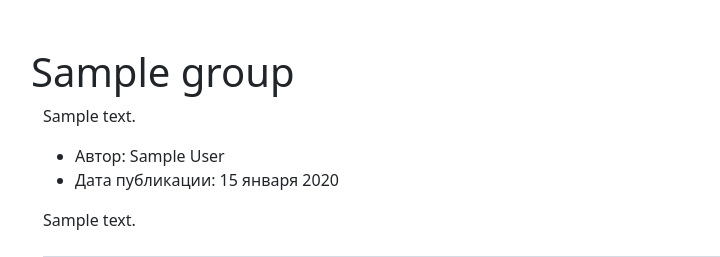
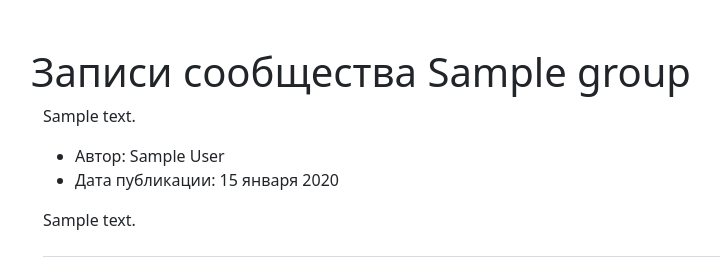
Before and after one commit to Mikhail-Kushnerev/Social-Network-Yatube, a Django app: a page that uses yatube/templates/posts/group_list.html in a window 1280 px wide. Shown: the part 56-313 px from the top of the page, without its empty margins (51-771 px from the left). Run offline with Django 3.2, Linux system fonts and the light colour scheme; tables that the repository leaves empty hold one stand-in row (values such as "Sample post"); grey boxes marked "Sample" are stand-in pictures; some libraries are stand-ins or nearby versions.

```diff
--- a/yatube/posts/views.py
+++ b/yatube/posts/views.py
@@ -28,7 +28,7 @@ def group_posts(request, slug):
         Group,
         slug=slug
     )
-    title = f'Записи сообщества {group.title}'
+    title = f'Записи сообщества {group}'
     description = group.description
     posts = group.group_post.all()
     context = {
--- a/yatube/templates/posts/group_list.html
+++ b/yatube/templates/posts/group_list.html
@@ -1,7 +1,7 @@
 {% extends 'base.html' %}
 {% block title %} {{ group.title }} {% endblock %}
 {% block header %}
-  {{ group.title }}
+  {{ title }}
 {% endblock %}
 {% block content %}
   <div class="container">
```
Also changed, not shown: requirements.txt (+0 -38 lines), README.md.
